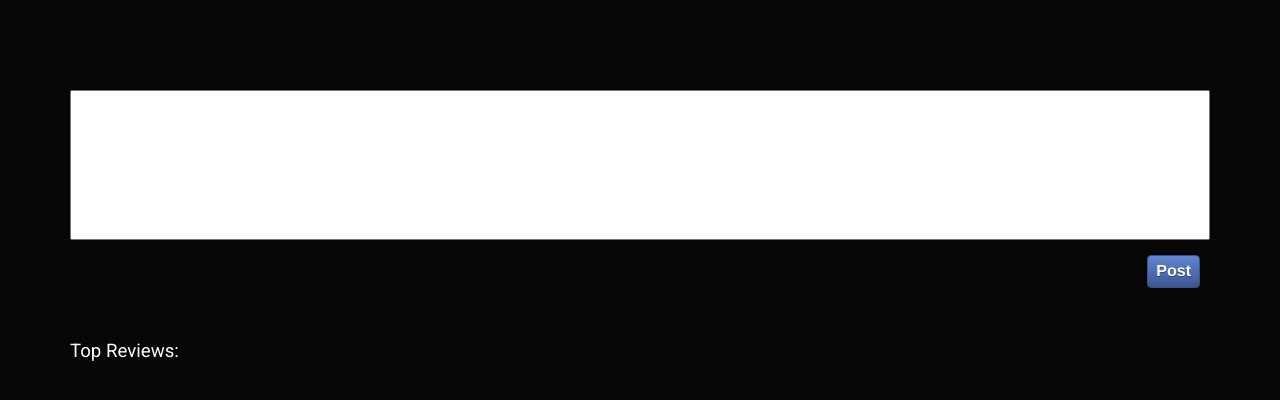
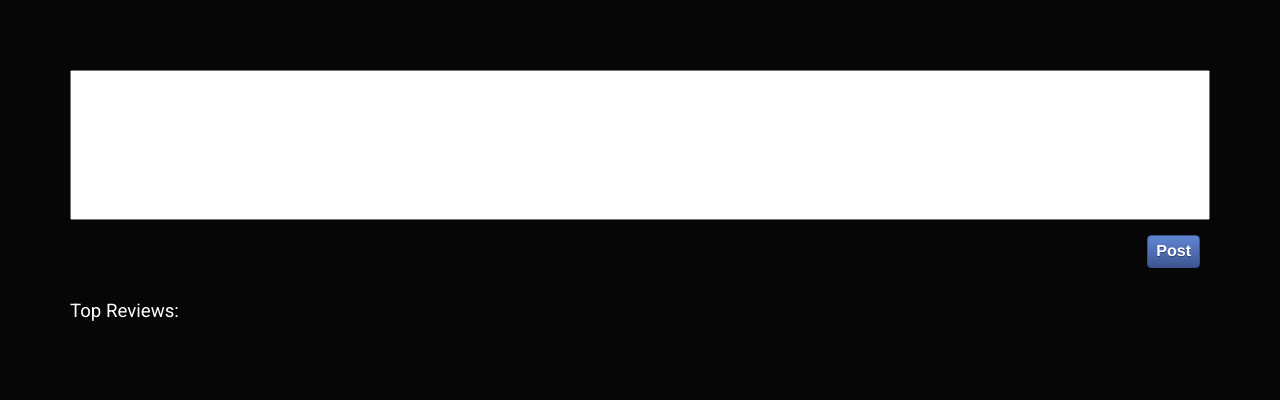
Before and after one commit to GFUCABAM/statler, a Django app: page /play/1/ in a window 1280 px wide. Shown: the part 140-540 px from the top of the page. Run offline with Django 3.2, Linux system fonts and the light colour scheme; some libraries are stand-ins or nearby versions.

Commit message:
small changes

```diff
--- a/static/styles.css
+++ b/static/styles.css
@@ -78,7 +78,7 @@ min-height: 140px;
 }
 
 #post-box-div, #details {
-  padding-bottom: 40px;
+  padding-bottom: 20px;
 }
 
 .play-list-image {
--- a/statler_site/templates/play-list-page.html
+++ b/statler_site/templates/play-list-page.html
@@ -39,9 +39,6 @@
                   $('<div class="play-list-entry-index col-sm-1" />').append(
                     index
                   ),
-                  /*$('<div class="col-sm-1" />').append(
-                    $('<img/>', {class: "play-list-image", src: play.image_url})
-                  ),*/
                   $('<div class="col-sm-10" />').append(
                     $('<img/>', {class: "play-list-image", src: play.image_url}),
                     $('<h1/>').append(play.title),
```
